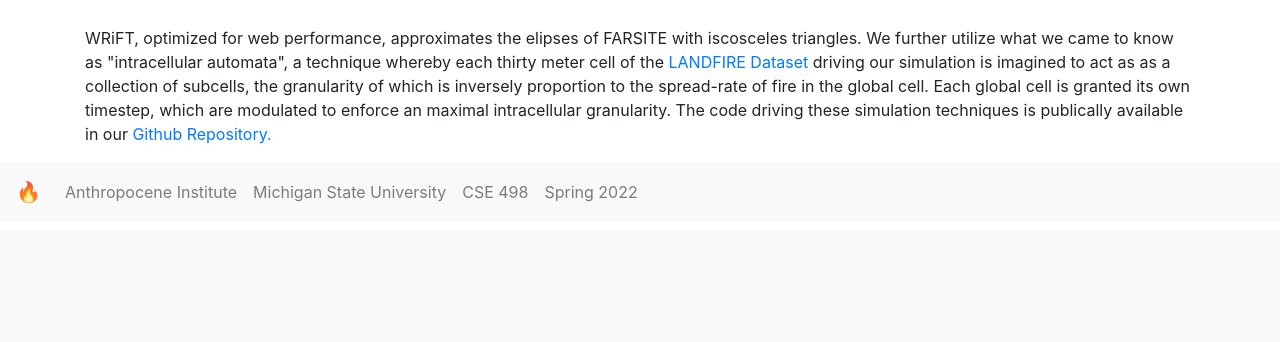
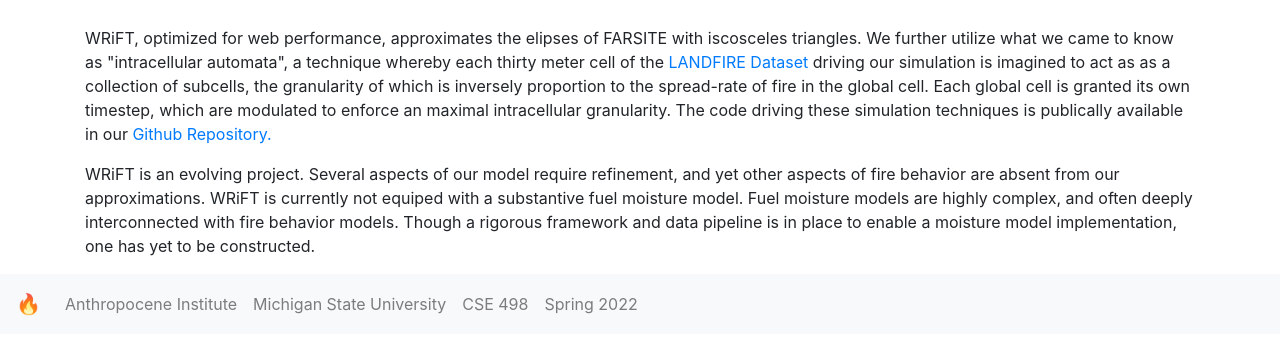
Before and after one commit to ampersandmcd/WRiFT, a Flask app: page /solution in a window 1280 px wide. Shown: the part 4223-4565 px from the top of the page. Before the commit the page ends 4427 px from the top, so only its background shows below. Run offline with Flask 2, Linux system fonts and the light colour scheme; parts of the project's set-up code (start-up, migrations or seed data) failed here and were passed over; some libraries are stand-ins or nearby versions.

Commit message:
add note on fuel model per h's request

```diff
--- a/app/templates/solution.html
+++ b/app/templates/solution.html
@@ -86,5 +86,10 @@
         intracellular granularity. The code driving these simulation techniques is publically available in our
         <a href="https://github.com/andrewmcdonald27/WRiFT">Github Repository.</a>
     </p>
+    <p>
+        WRiFT is an evolving project. Several aspects of our model require refinement, and yet other aspects of fire behavior are absent from our approximations. WRiFT is
+        currently not equiped with a substantive fuel moisture model. Fuel moisture models are highly complex, and often deeply interconnected with fire behavior models.
+        Though a rigorous framework and data pipeline is in place to enable a moisture model implementation, one has yet to be constructed.
+    </p>
 </div>
 {% endblock %}
```
